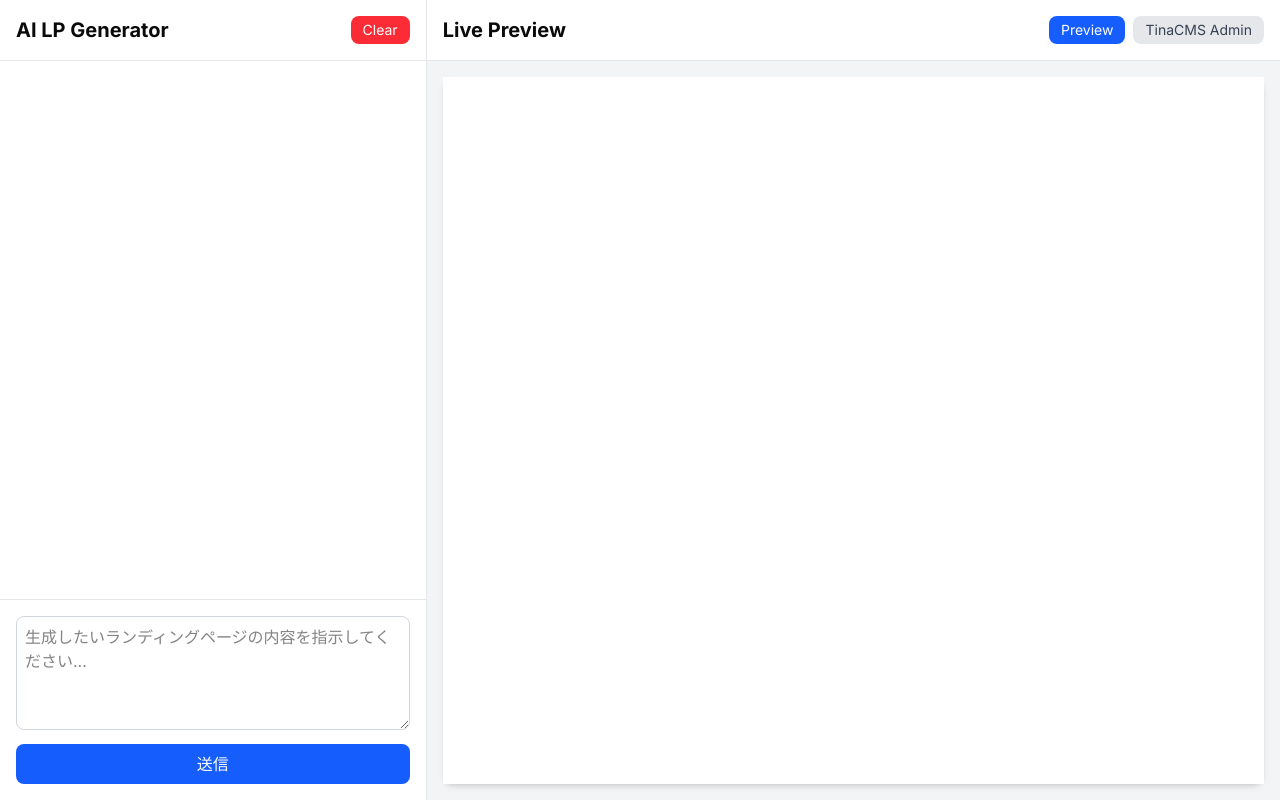
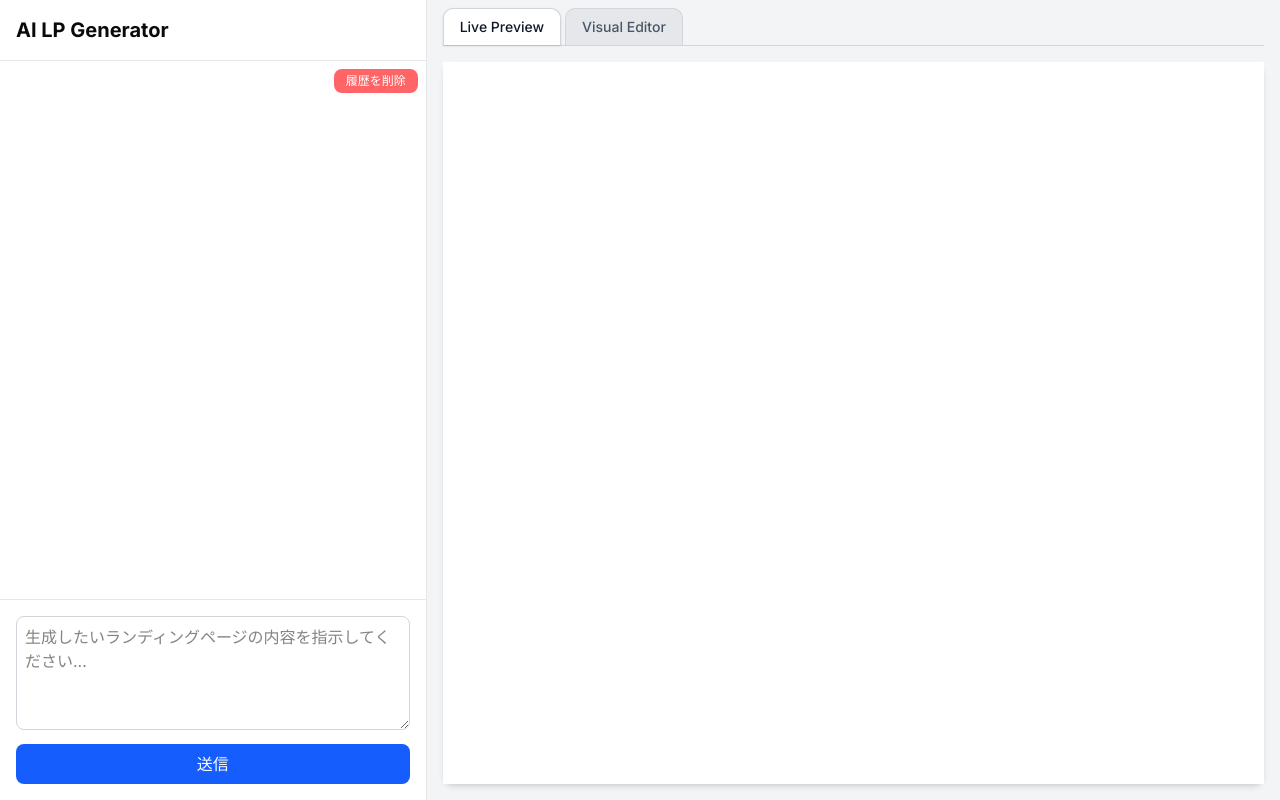
Before and after one commit to marvo737/ai-lp-generator, a Next.js app: page /ai-editor in a window 1280 px wide. Built offline with nearby package versions, Linux system fonts and the light colour scheme.

Commit message:
update editor UI

```diff
--- a/app/ai-editor/editor-client.tsx
+++ b/app/ai-editor/editor-client.tsx
@@ -107,17 +107,21 @@ const EditorClient = () => {
     <div className="flex h-screen bg-gray-100 font-sans">
       {/* Left Column: Chat UI */}
       <div className="w-1/3 flex flex-col bg-white border-r border-gray-200">
-        <div className="p-4 border-b border-gray-200 flex justify-between items-center">
+        <div className="p-4 border-b border-gray-200">
           <h1 className="text-xl font-bold">AI LP Generator</h1>
+        </div>
+        <div className="flex-grow flex flex-col overflow-y-auto">
+          {/* History Control Area */}
+          <div className="p-2 border-gray-100 flex justify-end bg-white">
             <button
               onClick={handleClearHistory}
-            className="px-3 py-1 text-sm rounded-md bg-red-500 text-white hover:bg-red-600"
+              className="px-3 py-1 text-xs rounded-md bg-red-400 text-white hover:bg-red-500 transition-colors"
               title="Clear chat history"
             >
-            Clear
+              履歴を削除
             </button>
           </div>
-        <div className="flex-grow p-4 overflow-y-auto">
+          <div className="flex-grow p-4">
             <div className="space-y-4">
             {displayMessages.map((msg, index) => (
               <div key={index} className={`flex ${msg.role === 'user' ? 'justify-end' : 'justify-start'}`}>
@@ -136,6 +140,7 @@ const EditorClient = () => {
                 </div>
               </div>
             )}
+            </div>
           </div>
         </div>
         <div className="p-4 border-t border-gray-200">
@@ -162,22 +167,30 @@ const EditorClient = () => {
 
       {/* Right Column: Preview */}
       <div className="w-2/3 flex flex-col">
-        <div className="p-4 border-b border-gray-200 bg-white flex justify-between items-center">
-          <h2 className="text-xl font-bold">Live Preview</h2>
-          <div className="flex space-x-2">
+        <div className="bg-gray-100 px-4 pt-2">
+          <div className="flex space-x-1">
             <button
               onClick={() => setViewMode('preview')}
-              className={`px-3 py-1 text-sm rounded-md ${viewMode === 'preview' ? 'bg-blue-600 text-white' : 'bg-gray-200 text-gray-700'}`}
+              className={`px-4 py-2 text-sm font-medium rounded-t-lg border border-b-0 transition-colors ${
+                viewMode === 'preview'
+                  ? 'bg-white text-gray-900 border-gray-300 shadow-sm'
+                  : 'bg-gray-200 text-gray-600 border-gray-300 hover:bg-gray-300'
+              }`}
             >
-              Preview
+              Live Preview
             </button>
             <button
               onClick={() => setViewMode('admin')}
-              className={`px-3 py-1 text-sm rounded-md ${viewMode === 'admin' ? 'bg-blue-600 text-white' : 'bg-gray-200 text-gray-700'}`}
+              className={`px-4 py-2 text-sm font-medium rounded-t-lg border border-b-0 transition-colors ${
+                viewMode === 'admin'
+                  ? 'bg-white text-gray-900 border-gray-300 shadow-sm'
+                  : 'bg-gray-200 text-gray-600 border-gray-300 hover:bg-gray-300'
+              }`}
             >
-              TinaCMS Admin
+              Visual Editor
             </button>
           </div>
+          <div className="border-b border-gray-300"></div>
         </div>
         <div className="flex-grow p-4">
           <div className="w-full h-full bg-white rounded-lg shadow-md">
```
Lines whose indentation alone changed are shown as unchanged.
